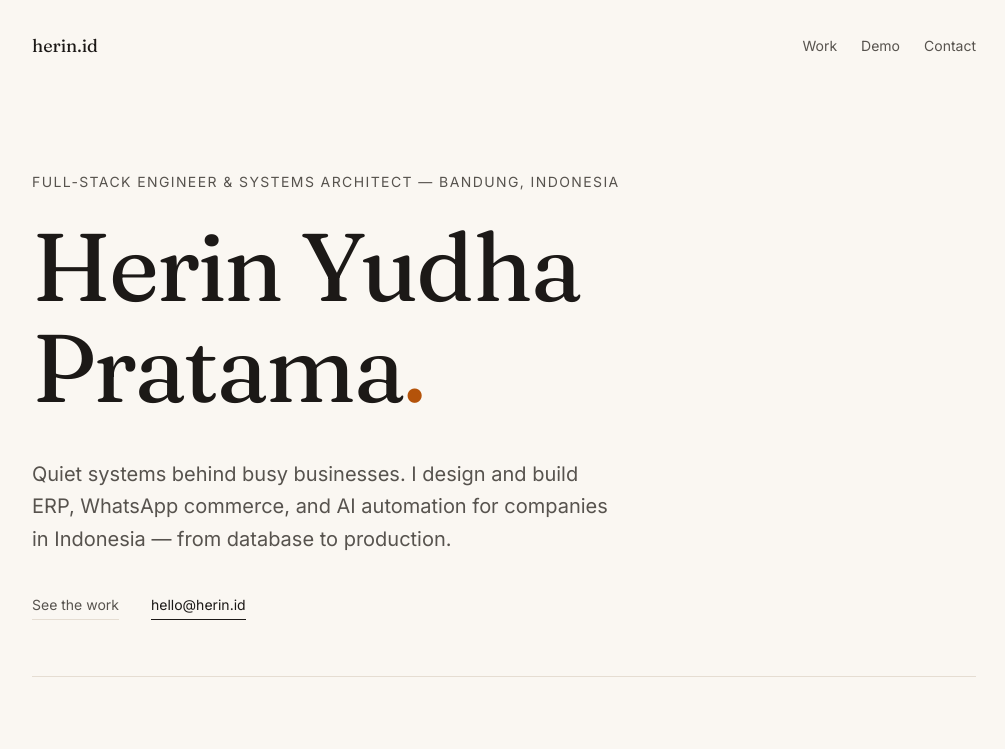
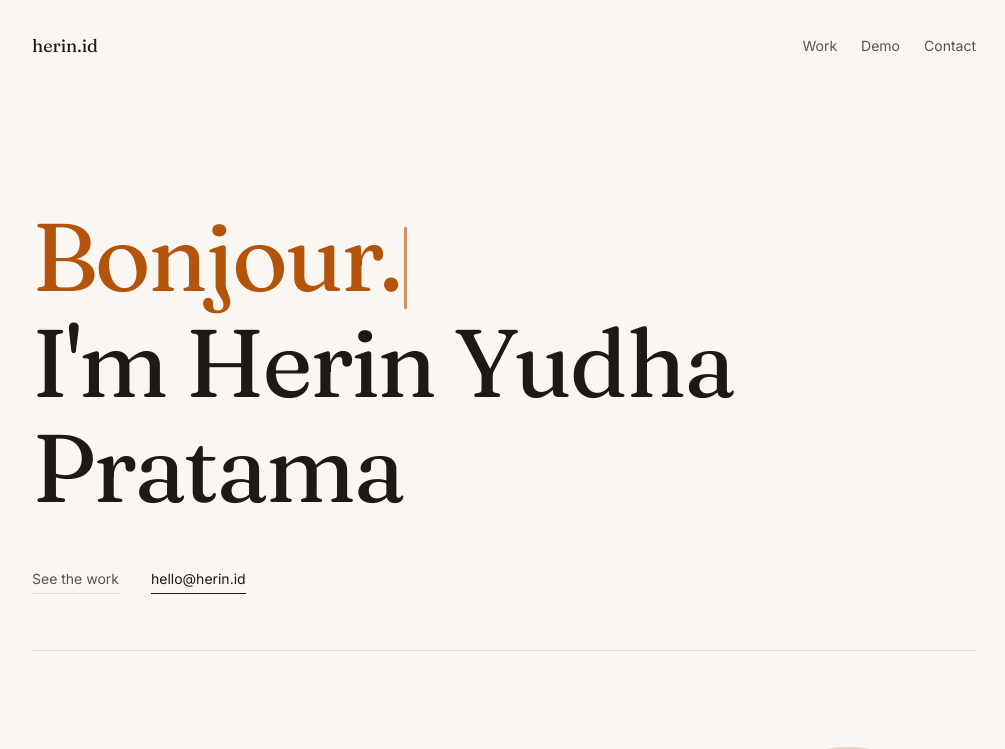
Before and after one commit to hrnbld/herin.id, a Next.js app: page / in a window 1280 px wide. Shown: the top 749 px of the page, without its empty margins (136-1141 px from the left). Built offline with nearby package versions, Linux system fonts and the light colour scheme.

Commit message:
Hero: typing animation + clean intro — Hello. I'm Herin Yudha Pratama

```diff
--- a/app/page.tsx
+++ b/app/page.tsx
@@ -1,4 +1,5 @@
 import Image from "next/image";
+import Typewriter from "./typewriter";
 
 type Experience = {
   role: string;
@@ -132,21 +133,20 @@ export default function Home() {
       </header>
 
       {/* Hero */}
-      <section className="pt-16 pb-12 sm:pt-20 sm:pb-14">
-        <p className="text-sm tracking-widest uppercase text-soft mb-6">
-          Full-Stack Engineer &amp; Systems Architect — Bandung, Indonesia
-        </p>
-        <h1 className="font-display text-5xl sm:text-7xl lg:text-8xl leading-[1.05] tracking-tight">
-          Herin Yudha
+      <section className="pt-20 pb-12 sm:pt-28 sm:pb-14">
+        <h1 className="font-display text-5xl sm:text-7xl lg:text-8xl leading-[1.1] tracking-tight">
+          <span className="inline-block">
+            <Typewriter
+              words={["Hello.", "Halo.", "Bonjour.", "Hola.", "こんにちは."]}
+              className="text-accent"
+            />
+          </span>
           <br />
-          Pratama<span className="text-accent">.</span>
+          <span className="text-ink">
+            I&apos;m Herin Yudha Pratama
+          </span>
         </h1>
-        <p className="mt-10 max-w-xl text-lg sm:text-xl text-soft leading-relaxed">
-          Quiet systems behind busy businesses. I design and build ERP,
-          WhatsApp commerce, and AI automation for companies in Indonesia —
-          from database to production.
-        </p>
-        <div className="mt-10 flex gap-8 text-sm">
+        <div className="mt-12 flex gap-8 text-sm">
           <a
             href="#work"
             className="border-b border-line pb-1 text-soft hover:text-accent hover:border-accent transition-colors"
--- /dev/null
+++ b/app/typewriter.tsx
@@ -0,0 +1,48 @@
+"use client";
+
+import React from "react";
+
+export default function Typewriter({
+  words,
+  className = "",
+}: {
+  words: string[];
+  className?: string;
+}) {
+  const [text, setText] = React.useState("");
+  const [wordIndex, setWordIndex] = React.useState(0);
+  const [isDeleting, setIsDeleting] = React.useState(false);
+
+  React.useEffect(() => {
+    const currentWord = words[wordIndex];
+    const speed = isDeleting ? 40 : 100;
+
+    if (!isDeleting && text === currentWord) {
+      const t = setTimeout(() => setIsDeleting(true), 1500);
+      return () => clearTimeout(t);
+    }
+
+    if (isDeleting && text === "") {
+      setIsDeleting(false);
+      setWordIndex((prev) => (prev + 1) % words.length);
+      return;
+    }
+
+    const timeout = setTimeout(() => {
+      setText(
+        isDeleting
+          ? currentWord.substring(0, text.length - 1)
+          : currentWord.substring(0, text.length + 1)
+      );
+    }, speed);
+
+    return () => clearTimeout(timeout);
+  }, [text, isDeleting, wordIndex, words]);
+
+  return (
+    <span className={`inline-block ${className}`}>
+      {text}
+      <span className="inline-block w-[3px] h-[0.85em] bg-accent ml-1 align-middle animate-pulse" />
+    </span>
+  );
+}
```
